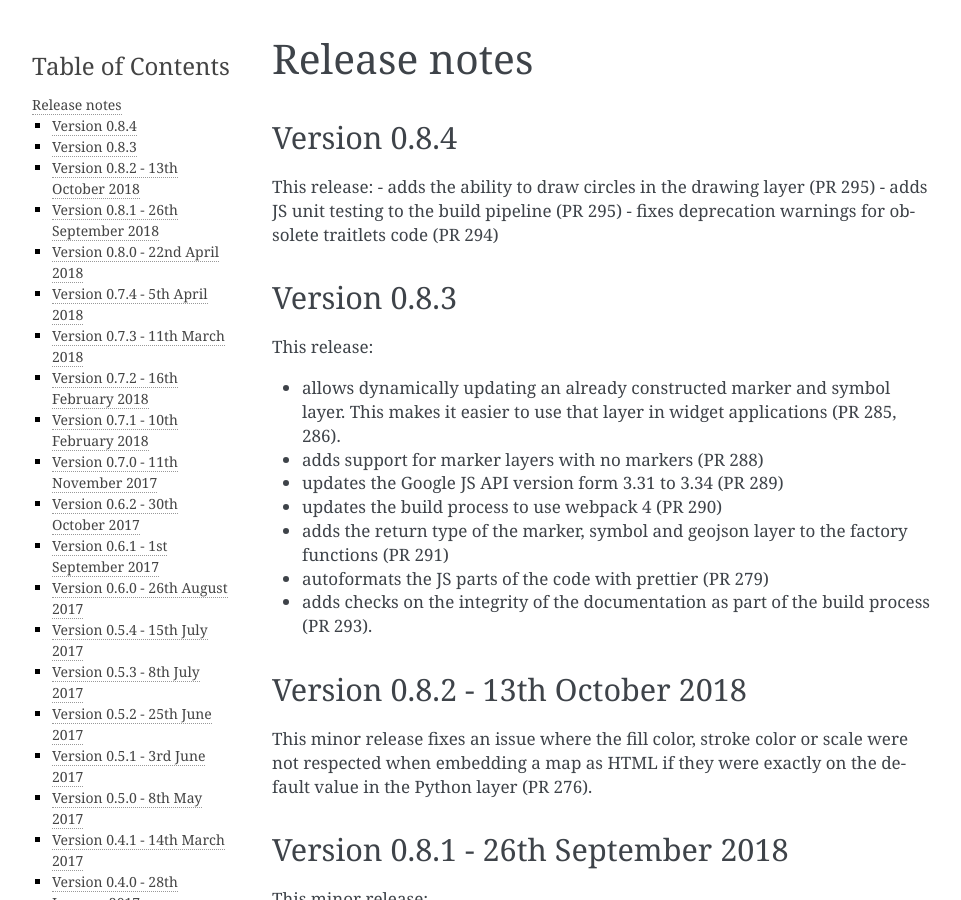
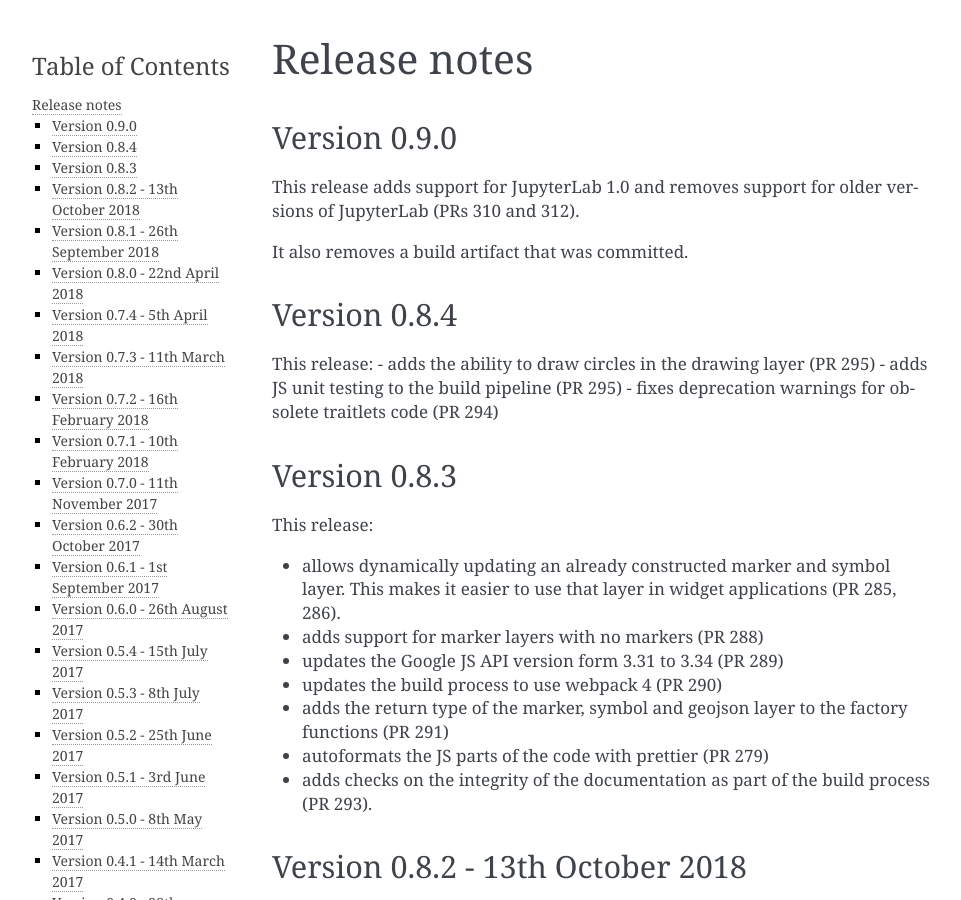
Before and after one commit to pbugnion/gmaps, a Sphinx documentation site: the page built from docs/source/release_notes.rst, in a window 1280 px wide and 900 px high. Shown: the whole window, without its empty margins (148-1109 px from the left). Built offline with Sphinx 7.4.7, drawn with Linux system fonts in a browser that asks for light colours.

Commit message:
Add release notes for version 0.9.0

```diff
--- a/docs/source/release_notes.rst
+++ b/docs/source/release_notes.rst
@@ -1,6 +1,14 @@
 
 Release notes
 -------------
+
+Version 0.9.0
+=============
+
+This release adds support for JupyterLab 1.0 and removes support for older
+versions of JupyterLab (PRs 310 and 312).
+
+It also removes a build artifact that was committed.
 
 Version 0.8.4
 =============
```
